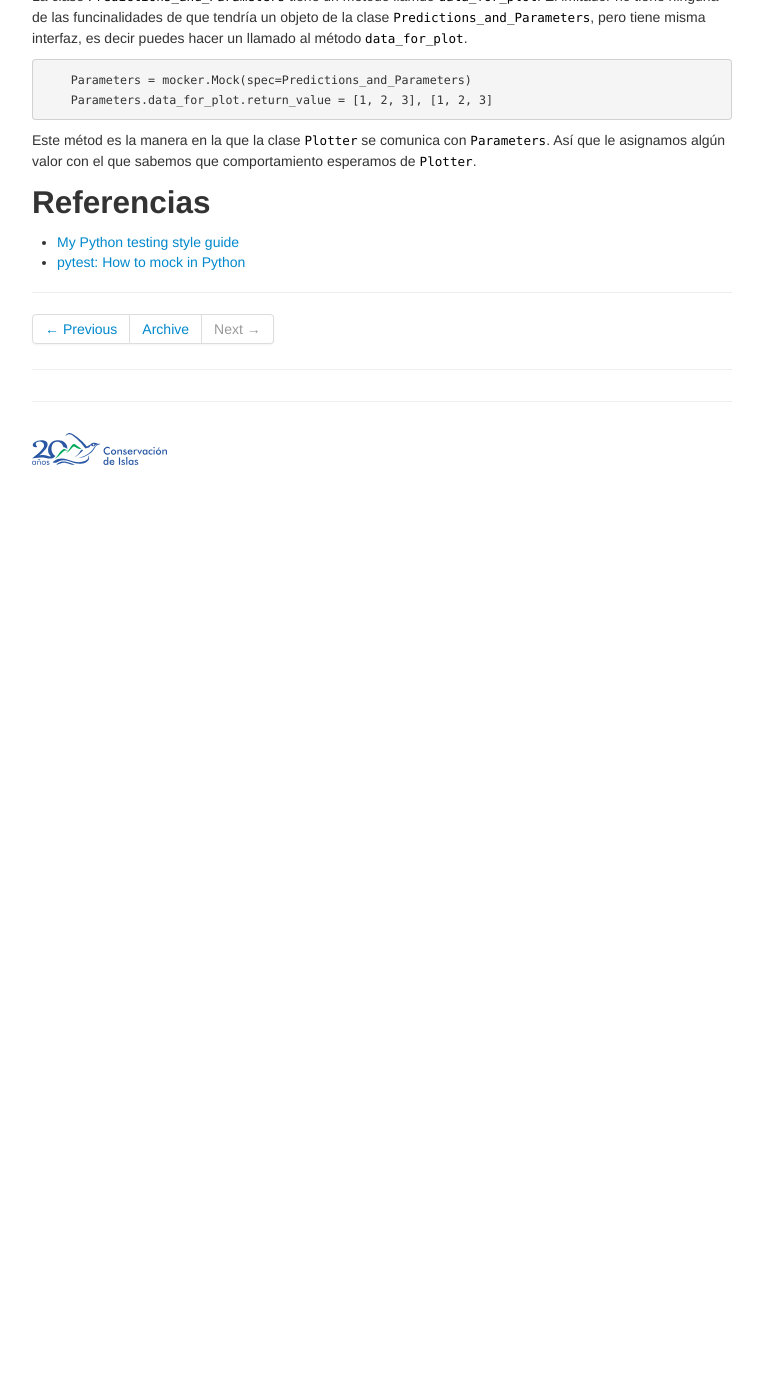
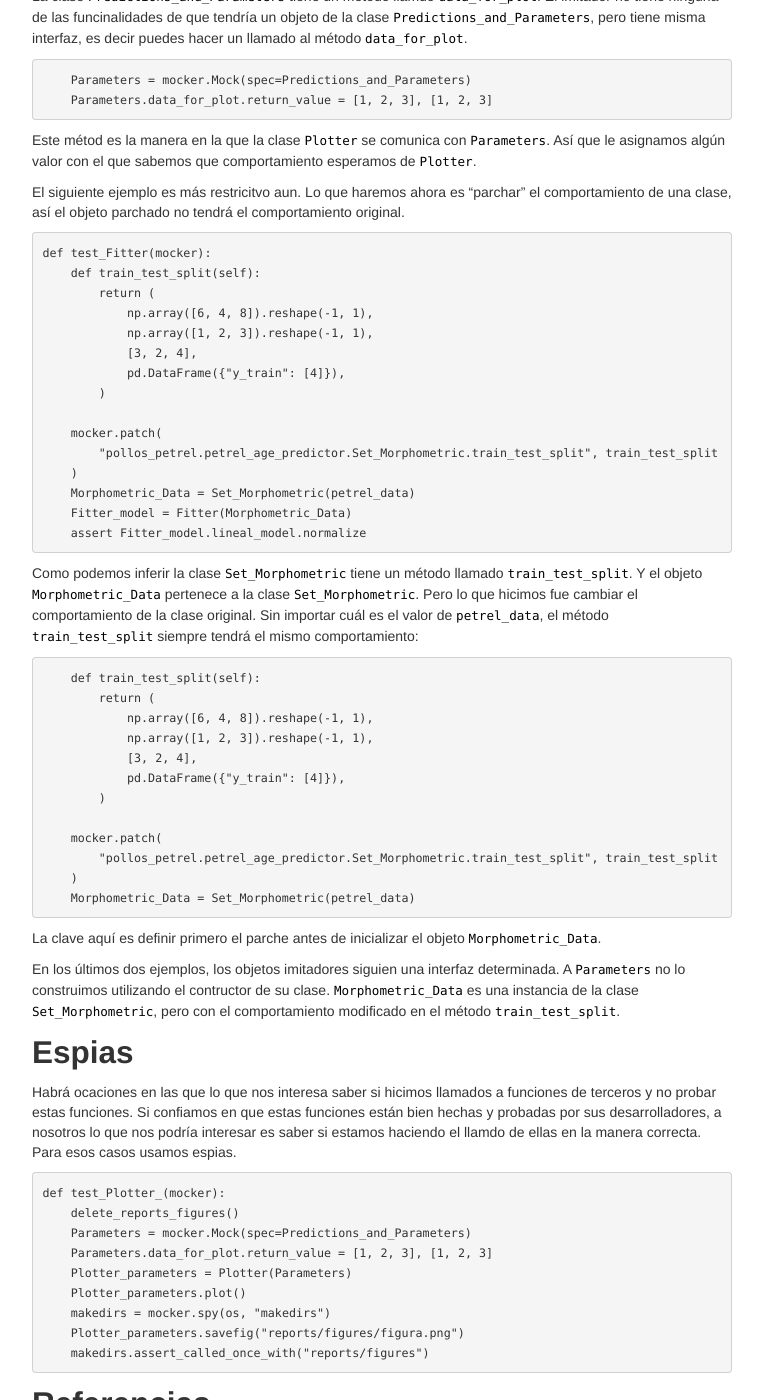
Before and after one commit to LizethMReyes/islasgeci.github.io, a Jekyll site: the page built from _posts/2021-05-10-imitadores.md, in a window 1280 px wide and 1400 px high, scrolled down 1190 px. Shown: the whole window, without its empty margins (258-1021 px from the left). Built offline with Jekyll 4.4.1, drawn with Linux system fonts in a browser that asks for light colours; before the commit the page ends 1665 px from its top, so only the background shows below that.

Commit message:
👩🏿‍💻 Add new example

````diff
--- a/_posts/2021-05-10-imitadores.md
+++ b/_posts/2021-05-10-imitadores.md
@@ -4,6 +4,7 @@ title: Imitadores y espías
 author: Nepo
 tags: pruebas
 ---
+
 El código siguiente los podrán encontrar en el `pollos_petrel/tests/tests_petrel_age_predictor.py`.
 El objetivo es probar a la función `get_subset_morphometric_data`. Esta función tiene dos variables
 de entrada `Cleaner_Morphometric` y `Predictor`. Las dos variables dos objetos de clases que aun no
@@ -69,7 +70,66 @@ pero tiene misma interfaz, es decir puedes hacer un llamado al método `data_for
 Este métod es la manera en la que la clase `Plotter` se comunica con `Parameters`. Así que le
 asignamos algún valor con el que sabemos que comportamiento esperamos de `Plotter`.
 
+El siguiente ejemplo es más restricitvo aun. Lo que haremos ahora es "parchar" el comportamiento de
+una clase, así el objeto parchado no tendrá el comportamiento original.
+```python
+def test_Fitter(mocker):
+    def train_test_split(self):
+        return (
+            np.array([6, 4, 8]).reshape(-1, 1),
+            np.array([1, 2, 3]).reshape(-1, 1),
+            [3, 2, 4],
+            pd.DataFrame({"y_train": [4]}),
+        )
 
+    mocker.patch(
+        "pollos_petrel.petrel_age_predictor.Set_Morphometric.train_test_split", train_test_split
+    )
+    Morphometric_Data = Set_Morphometric(petrel_data)
+    Fitter_model = Fitter(Morphometric_Data)
+    assert Fitter_model.lineal_model.normalize
+```
+Como podemos inferir la clase `Set_Morphometric` tiene un método llamado `train_test_split`. Y el
+objeto `Morphometric_Data` pertenece a la clase `Set_Morphometric`. Pero lo que hicimos fue cambiar
+el comportamiento de la clase original. Sin importar cuál es el valor de `petrel_data`, el método
+`train_test_split` siempre tendrá el mismo comportamiento:
+```python
+    def train_test_split(self):
+        return (
+            np.array([6, 4, 8]).reshape(-1, 1),
+            np.array([1, 2, 3]).reshape(-1, 1),
+            [3, 2, 4],
+            pd.DataFrame({"y_train": [4]}),
+        )
+
+    mocker.patch(
+        "pollos_petrel.petrel_age_predictor.Set_Morphometric.train_test_split", train_test_split
+    )
+    Morphometric_Data = Set_Morphometric(petrel_data)
+```
+La clave aquí es definir primero el parche antes de inicializar el objeto `Morphometric_Data`.
+
+En los últimos dos ejemplos, los objetos imitadores siguien una interfaz determinada. A `Parameters`
+no lo construimos utilizando el contructor de su clase. `Morphometric_Data` es una instancia de la
+clase `Set_Morphometric`, pero con el comportamiento modificado en el método `train_test_split`.
+
+## Espias
+Habrá ocaciones en las que lo que nos interesa saber si hicimos llamados a funciones de terceros y
+no probar estas funciones. Si confiamos en que estas funciones están bien hechas y probadas por sus
+desarrolladores, a nosotros lo que nos podría interesar es saber si estamos haciendo el llamdo de
+ellas en la manera correcta. Para esos casos usamos espias.
+
+```python
+def test_Plotter_(mocker):
+    delete_reports_figures()
+    Parameters = mocker.Mock(spec=Predictions_and_Parameters)
+    Parameters.data_for_plot.return_value = [1, 2, 3], [1, 2, 3]
+    Plotter_parameters = Plotter(Parameters)
+    Plotter_parameters.plot()
+    makedirs = mocker.spy(os, "makedirs")
+    Plotter_parameters.savefig("reports/figures/figura.png")
+    makedirs.assert_called_once_with("reports/figures")
+```
 
 ## Referencias
 - [My Python testing style guide](https://blog.thea.codes/my-python-testing-style-guide/)
````
